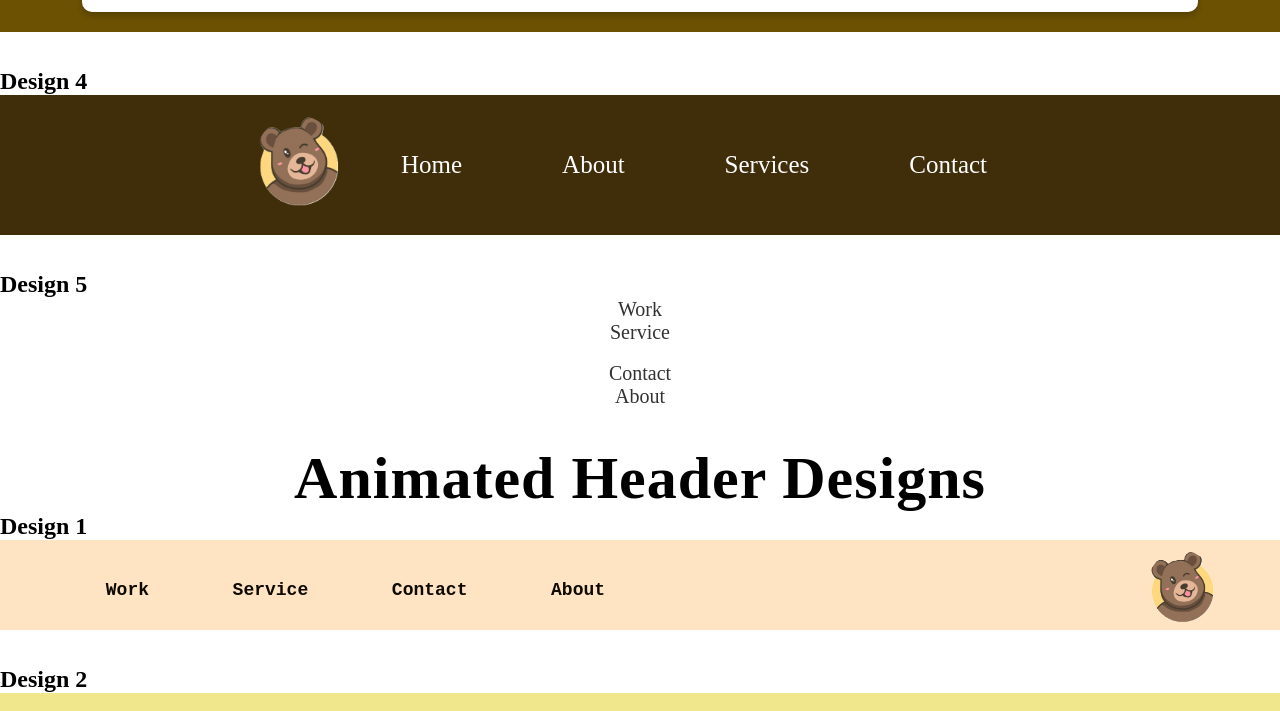
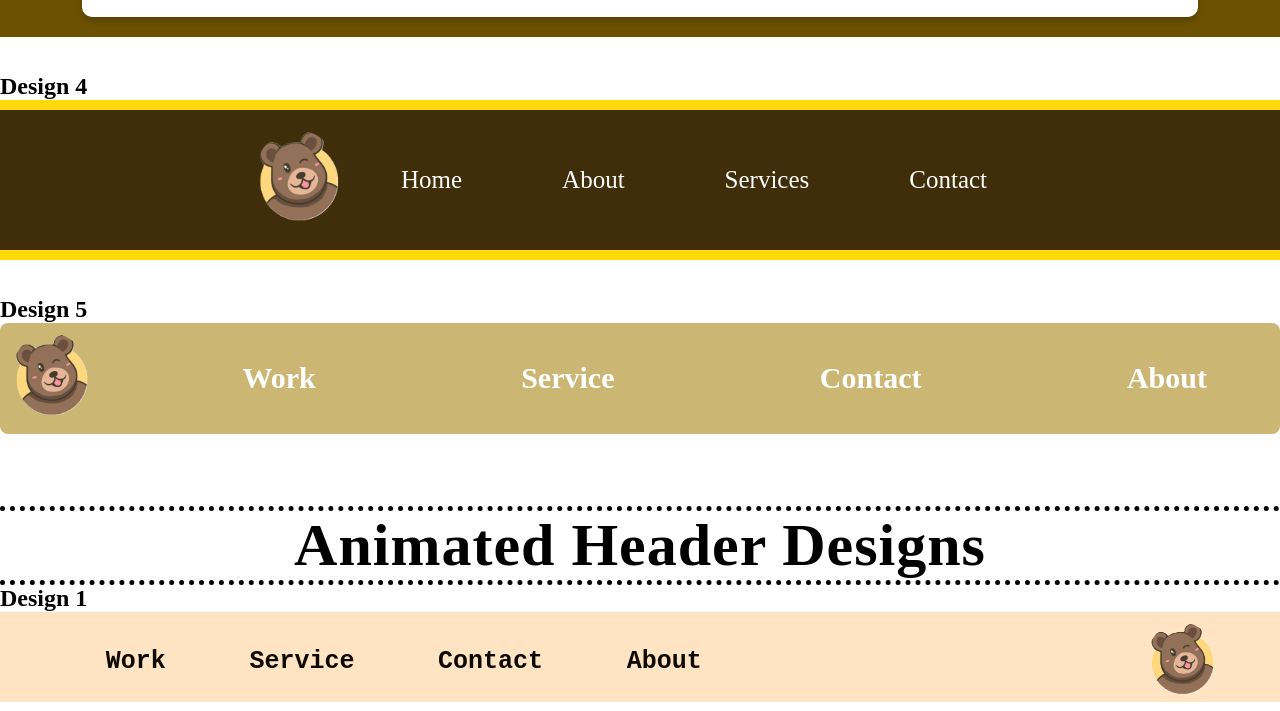
Before and after one commit to Aviona05/WD-SEATWORK-3, a plain HTML site: page pages/header-gallery/index.html in a window 1280 px wide. Shown: the part 669-1380 px from the top of the page. Drawn offline with Linux system fonts and the light colour scheme.

Commit message:
feat(header-gallery) update design

```diff
--- a/pages/header-gallery/assets/css/style.css
+++ b/pages/header-gallery/assets/css/style.css
@@ -11,12 +11,14 @@ h1{
     color: #000000;
     align-items: center;
     flex-direction: column;
+    border-top:dotted 5px #000000;
+    border-bottom:dotted 5px #000000;
 }
 a{
     display: flex;
     text-decoration: none;
     color: rgb(51, 50, 50);
-    font-size: 20px;
+    font-size: 25px;
     align-items: center;
     flex-direction: column;
 }
@@ -34,7 +36,7 @@ a{
 .design1 {
     width: 90%;
     margin: auto;
-    padding-top: 20px;
+    padding-top: 10px;
     display: flex;
     justify-content: space-between;
     align-items: center;
@@ -49,7 +51,7 @@ a{
 .design1 a{
     text-decoration: none;
     padding: 0.3rem 2.3rem;
-    font-size: 18px;
+    font-size: 25px;
     font-weight: bold;
     color: #0f0a00;
     position: relative;
@@ -199,6 +201,8 @@ a{
     justify-content: center;
     background-color: #402e0a;
     padding: 20px;
+    border-bottom: solid 10px rgb(255, 218, 8);
+    border-top: solid 10px rgb(255, 218, 8);
 }
 
 .design4 {
@@ -220,40 +224,49 @@ img {
     padding: 10px 40px;
 }
 
+/* design 5*/
+.design5 {
+    display: flex;
+    justify-content: space-between;
+    align-items: center;
+    background-color: #ccb674;
+    padding: 10px;
+    border-radius: 8px;
+}
 
+.design5 img {
+    width: 80px;
+    height: auto;
+    margin-right: 10px;
+    transition: transform 0.3s ease-out;
+}
 
+.design5 a {
+    text-decoration: none;
+    color: #fff;
+    font-weight: bold;
+    border-radius: 5px;
+    position: relative;
+    font-size: 30px;
+    padding-right: 5%;
+    align-items: center;
 
-
-
-
-
-
-
-
-
-
-
-
-
+}
+.design5 a span {
+    position: absolute;
+    width: 80%;
+    height: 5px;
+    background-color:  #402e0a;
+    bottom: 0;
+    left: 0;
+    transform: scaleX(0);
+    transform-origin: bottom right;
+    transition: transform 0.3s ease-out;
+}
 
 
 /*animated design*/
-h1{
-    display: flex;
-    font-size: 60px;
-    letter-spacing: 1px;
-    color: #000000;
-    align-items: center;
-    flex-direction: column;
-}
-a{
-    display: flex;
-    text-decoration: none;
-    color: rgb(51, 50, 50);
-    font-size: 20px;
-    align-items: center;
-    flex-direction: column;
-}
+
 .container-Animation1 {
     display: flex;
     align-items: center;
@@ -282,7 +295,7 @@ a{
 .Animation1 a{
     text-decoration: none;
     padding: 0.3rem 2.3rem;
-    font-size: 18px;
+    font-size: 25px;
     font-weight: bold;
     color: #0f0a00;
     position: relative;
@@ -598,5 +611,5 @@ nav.Animation4 img:hover {
 
 
 .Animation5 img:hover {
-    transform: rotate(360deg) scale(1.1); /* Rotate and scale the image on hover */
+    transform: rotate(360deg) scale(1.1);
 }
--- a/pages/header-gallery/index.html
+++ b/pages/header-gallery/index.html
@@ -72,15 +72,18 @@
 <br>
 <h2>Design 5</h2>
     <div class="container5">
+
         <nav class="design5">
+            <img src="./assets/img/BEAR.png" alt="">
                 <a href="">Work <span></span></a>
                 <a href="">Service<span></span></a>
-                <img src="" alt="">
                 <a href="">Contact<span></span></a>
                 <a href="">About<span></span></a>
         </nav>
     </div>
 
+<br>
+<br>
 <br>
 <br>
     <h1>Animated Header Designs</h1>
@@ -115,7 +118,6 @@
 <h2>Design 3</h2>
     <div class="container-Animation3">
         <nav class="Animation3">
-
             <ul>
                 <li><a href="#">Work</a></li>
                 <li><a href="#">Service</a></li>
```
